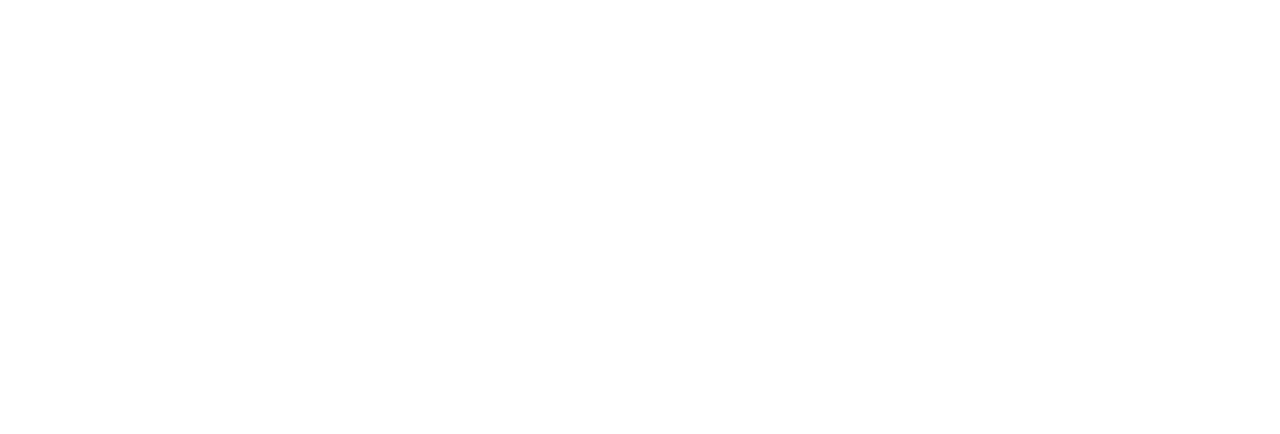
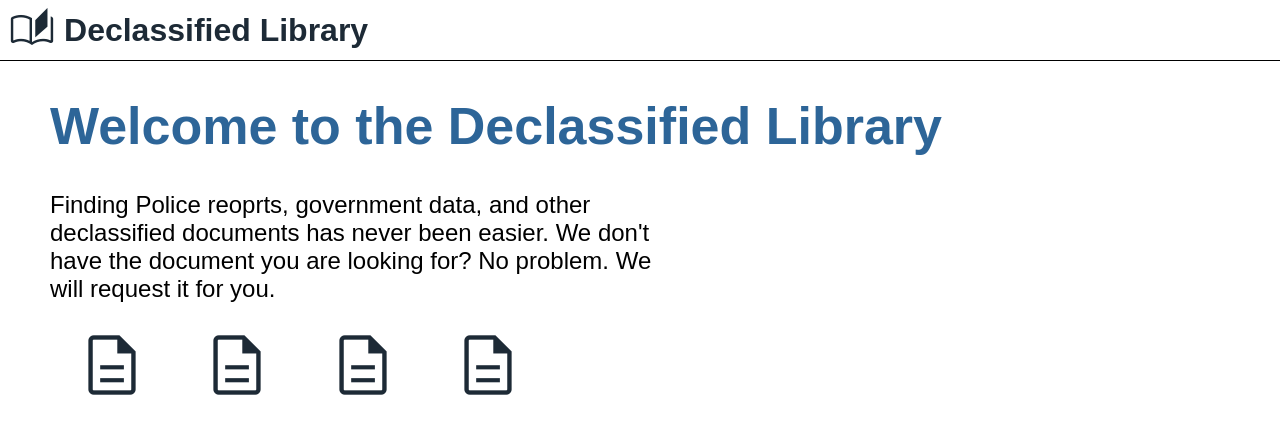
Before and after one commit to zephyroe/googleSolution, a plain HTML site: page index.html in a window 1280 px wide. Drawn offline with nearby package versions, Linux system fonts and the light colour scheme; a web font is replaced by a local one.

Commit message:
Font and layout idea

```diff
--- a/index.html
+++ b/index.html
@@ -3,8 +3,45 @@
   <head>
     <meta charset="utf-8">
     <title>Google Solution</title>
+    <link rel="stylesheet"
+          href="https://fonts.googleapis.com/css?family=Sofia+Sans:600">
+    <link rel="stylesheet" href="style.css">
+    <link rel="stylesheet" href="https://fonts.googleapis.com/css2?family=Material+Symbols+Outlined:opsz,wght,FILL,GRAD@20..48,100..700,0..1,-50..200" />
+    <!-- <link rel="stylesheet" href="https://fonts.googleapis.com/css2?family=Material+Symbols+Outlined:opsz,wght,FILL,GRAD@20..48,100..700,0..1,-50..200" /> -->
+    <link rel="stylesheet" href="https://fonts.googleapis.com/css2?family=Material+Symbols+Outlined:opsz,wght,FILL,GRAD@20..48,100..700,0..1,-50..200" />
   </head>
   <body>
-
+    <header>
+      <span class="material-symbols-outlined" id="book">
+        auto_stories
+      </span>
+      <h1 class="header-title">Declassified Library</h1>
+    </header>
+    <main>
+      <h1>Welcome to the Declassified Library</h1>
+      <link rel="stylesheet"
+            href="https://fonts.googleapis.com/css?family=Sofia+Sans:300">
+      <div class="discription">
+        <p>
+          Finding Police reoprts, government data, and other declassified documents
+          has never been easier. We don't have the document you are looking for? No
+          problem. We will request it for you.
+        </p>
+      </div>
+      <div class="file-box">
+        <span class="material-symbols-outlined">
+          description
+        </span>
+        <span class="material-symbols-outlined">
+          description
+        </span>
+        <span class="material-symbols-outlined">
+          description
+        </span>
+        <span class="material-symbols-outlined">
+          description
+        </span>
+      </div>
+    </main>
   </body>
 </html>
--- /dev/null
+++ b/style.css
@@ -0,0 +1,60 @@
+html {
+  font-family: "Sofia Sans", sans-serif;
+}
+body {
+  margin: 0;
+  padding: 0;
+}
+header {
+  width: 100vw;
+  height: 60px;
+  /* background-color: grey; */
+  border-bottom: solid black 1px;
+  display: flex;
+  align-items: center;
+}
+main {
+  margin-left: 50px;
+}
+h1 {
+  font-family: "Sofia Sans", sans-serif;
+  font-size: 3.25em;
+  color: rgb(45, 101, 152);
+  /* modfiied size, color */
+}
+.header-title {
+  font-size: 32px;
+  margin: 0;
+  color: rgb(29, 42, 54);
+}
+#book {
+  transform: scale(2,2);
+  padding-left: 20px;
+  padding-right: 20px;
+  /* width: 100px; */
+  /* background-color: blue; */
+}
+p {
+  font-weight: lighter;
+  font-size: 24px;
+}
+.discription {
+  width: 50vw;
+}
+.material-symbols-outlined {
+  color: rgb(29, 42, 54);
+  transform: scale(3,3);
+  font-variation-settings:
+  'FILL' 0,
+  'wght' 300,
+  'GRAD' 200,
+  'opsz' 48
+}
+.file-box {
+  width: 400px;
+  /* background: blue; */
+  display: flex;
+  justify-content: space-between;
+  margin-left: 50px;
+  margin-top: 50px;
+}
```
